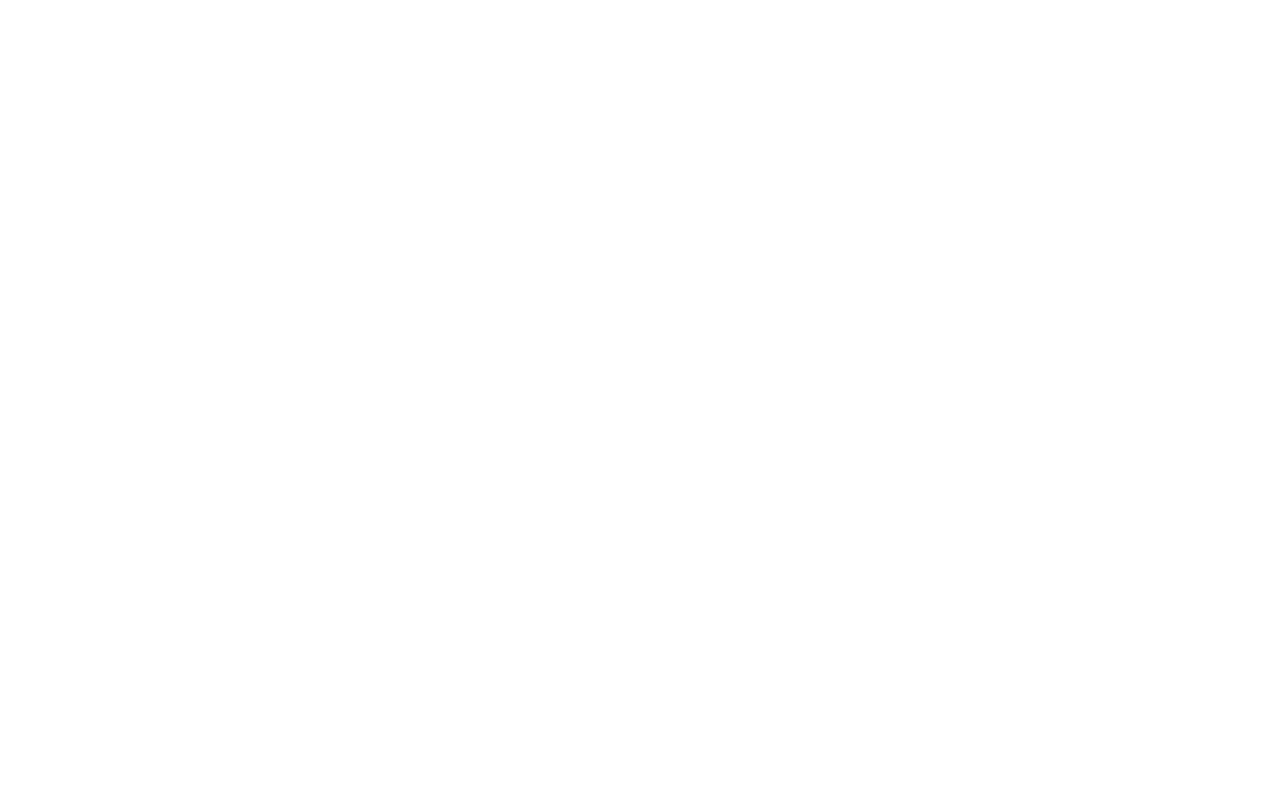
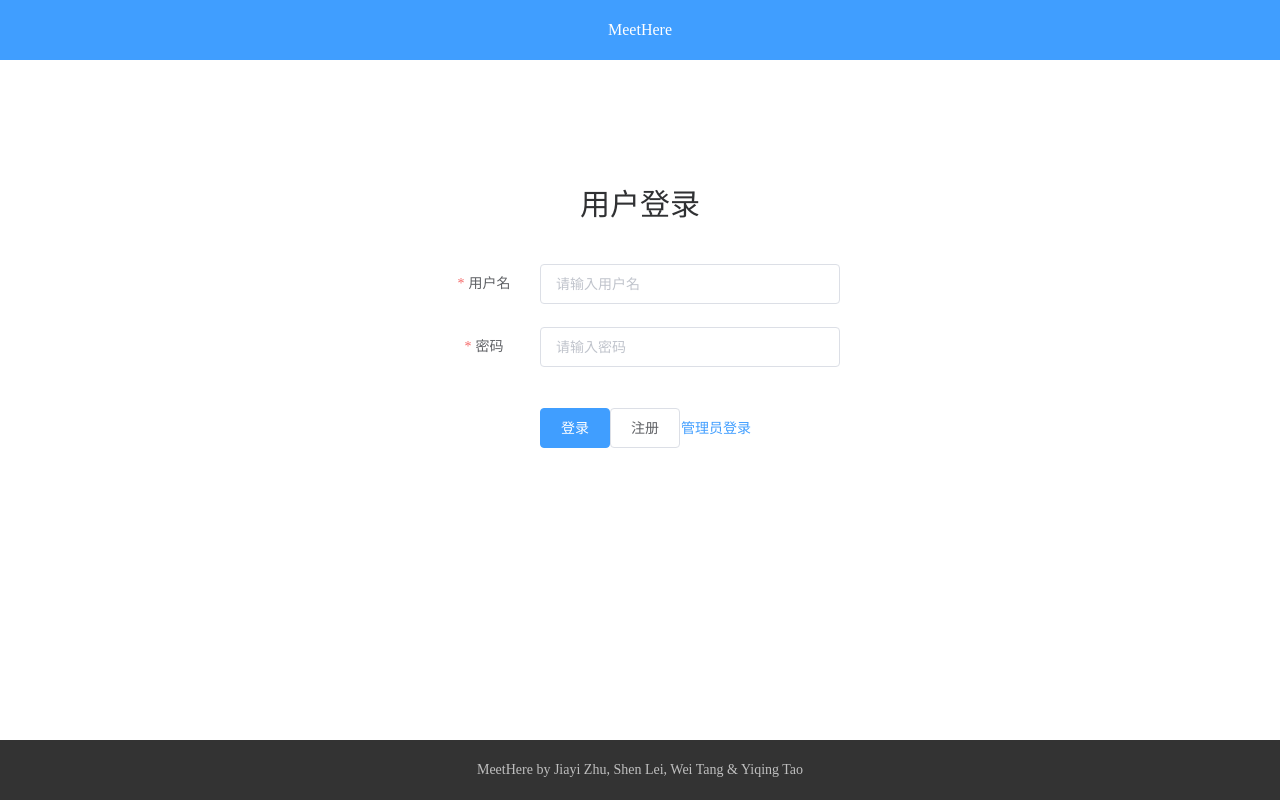
Before and after one commit to yueyue200830/MeetHere, a Vue app in the folder frontend/: page /user/login in a window 1280 px wide. Built offline with nearby package versions, Linux system fonts and the light colour scheme.

Commit message:
add vuex and booking method

```diff
--- a/frontend/package.json
+++ b/frontend/package.json
@@ -20,7 +20,8 @@
     "sass-loader": "^7.1.0",
     "vue": "^2.5.2",
     "vue-grid-layout": "^2.3.2",
-    "vue-router": "^3.0.1"
+    "vue-router": "^3.0.1",
+    "vuex": "^3.1.1"
   },
   "devDependencies": {
     "autoprefixer": "^7.1.2",
--- a/frontend/src/App.vue
+++ b/frontend/src/App.vue
@@ -7,7 +7,6 @@
   <div class="page-template"  v-else>
     <router-view/>
   </div>
-
 </template>
 
 <script>
--- a/frontend/src/components/userComponent.vue
+++ b/frontend/src/components/userComponent.vue
@@ -12,12 +12,7 @@
           router>
           <el-menu-item index="main">首页</el-menu-item>
           <el-menu-item index="revenue">介绍</el-menu-item>
-          <el-submenu index="3">
-            <template slot="title">预约</template>
-            <el-menu-item index="booking">选项1</el-menu-item>
-            <el-menu-item index="booking">选项2</el-menu-item>
-            <el-menu-item index="booking">选项3</el-menu-item>
-          </el-submenu>
+          <el-menu-item index="booking">预约</el-menu-item>
           <el-menu-item index="order">订单</el-menu-item>
           <el-menu-item index="news">新闻</el-menu-item>
           <el-menu-item index="message">留言</el-menu-item>
--- a/frontend/src/main.js
+++ b/frontend/src/main.js
@@ -1,6 +1,7 @@
 import Vue from 'vue';
 import App from './App';
 import router from './router/router';
+import store from './store/store'
 import ElementUI from 'element-ui';
 import 'element-ui/lib/theme-chalk/index.css';
 import global from '../src/mixins/globalMessage';
@@ -22,6 +23,7 @@ Vue.use(Mixins);
 new Vue({
   el: '#app',
   router,
+  store,
   components: { App },
   template: '<App/>'
 });
--- a/frontend/src/pages/userBooking.vue
+++ b/frontend/src/pages/userBooking.vue
@@ -20,7 +20,7 @@
           placeholder="选择日期">
         </el-date-picker>
       </div>
-      <el-button type="primary" icon="el-icon-search">搜索</el-button>
+      <el-button type="primary" icon="el-icon-search" @click="searchOrder">搜索</el-button>
     </div>
     <table class="booking-table">
       <tr>
@@ -29,10 +29,10 @@
       </tr>
       <tr v-for="time in timeSlot">
         <th class="table-time">{{ time+9 }}点 - {{ time+10 }}点</th>
-        <td v-for="c in cost[time]" class="table-td">
-          <div v-if="c > 0" class="booking-td">
-            <el-button type="text" class="booking-inner">
-              ￥{{c}}
+        <td v-for="i in revenueNumber" class="table-td">
+          <div v-if="cost[time][i-1] > 0" class="booking-td">
+            <el-button type="text" class="booking-inner" @click="clickOrder(time, i)">
+              ￥{{ cost[time][i-1] }}
             </el-button>
           </div>
           <div v-else class="reserved">
@@ -41,6 +41,43 @@
         </td>
       </tr>
     </table>
+    <el-dialog
+      title="预定场馆"
+      :visible.sync="addOrderVisibility"
+      width="600px">
+      <el-form :model="addOrderForm" ref="addOrderForm">
+        <el-form-item
+          label="场馆"
+          label-width="100px">
+          <el-input v-model="addOrderForm.revenue" disabled></el-input>
+        </el-form-item>
+        <el-form-item
+          label="日期"
+          label-width="100px">
+          <el-input v-model="addOrderForm.date" disabled></el-input>
+        </el-form-item>
+        <el-form-item
+          label="时间"
+          label-width="100px">
+          <el-input v-model="addOrderForm.time" disabled></el-input>
+        </el-form-item>
+        <el-form-item
+          label="手机号"
+          label-width="100px"
+          prop="phoneNumber"
+          :rules="[
+              { required: true, message: '手机号不可为空'},
+              { type: 'number', message: '手机号必须为数字'}
+            ]"
+        >
+          <el-input type="phoneNumber" v-model.number="addOrderForm.phoneNumber"></el-input>
+        </el-form-item>
+      </el-form>
+      <div slot="footer" class="dialog-footer">
+        <el-button @click="cancelOrder">取 消</el-button>
+        <el-button type="primary" @click="orderRevenue">确 定</el-button>
+      </div>
+    </el-dialog>
   </el-main>
 </template>
 
@@ -59,7 +96,7 @@
                     value: '羽毛球',
                 }],
                 revenue: '篮球',
-                date: '',
+                date: '2019-11-6',
                 pickerOptions: {
                     disabledDate(time) {
                         return time.getTime() < Date.now();
@@ -94,6 +131,34 @@
                 ],[
                     50, 50, 50, 50
                 ]],
+                addOrderVisibility: false,
+                addOrderForm: {
+                    revenue: '',
+                    date: '',
+                    time: '',
+                    phoneNumber: '',
+                },
+            }
+        },
+        methods: {
+            clickOrder: function (time, num) {
+                this.addOrderVisibility = true;
+                this.addOrderForm.revenue = this.revenue;
+                this.addOrderForm.date = this.date;
+                this.addOrderForm.time = (time+9) + "点 - " + (time+10) + "点";
+            },
+            orderRevenue: function () {
+                // Send data to backend.
+                // Go to my order
+                this.$refs['addOrderForm'].resetFields();
+                this.addOrderVisibility = false;
+            },
+            cancelOrder: function () {
+                this.$refs['addOrderForm'].resetFields();
+                this.addOrderVisibility = false;
+            },
+            searchOrder: function () {
+                // Send search data to backend
             }
         }
     }
--- /dev/null
+++ b/frontend/src/pages/userLogin.vue
@@ -0,0 +1,103 @@
+<template>
+  <div>
+    <el-header>
+      <div class="head-title">MeetHere</div>
+    </el-header>
+    <el-main class="user-body">
+      <div class="user-title">
+        用户登录
+      </div>
+      <el-form :model="loginForm" ref="addNewsForm" class="login-form">
+        <el-form-item
+          label="用户名"
+          label-width="100px"
+          :rules="[
+              { required: true, message: '用户名不可为空'},
+            ]"
+          prop="name">
+          <el-input type="name" v-model="loginForm.name" placeholder="请输入用户名"></el-input>
+        </el-form-item>
+        <el-form-item
+          label="密码"
+          label-width="100px"
+          :rules="[
+              { required: true, message: '密码不可为空'},
+            ]"
+          prop="password">
+          <el-input
+            type="password"
+            placeholder="请输入密码"
+            v-model="loginForm.password">
+          </el-input>
+        </el-form-item>
+        <el-form-item class="login-button">
+          <el-button type="primary" @click="login" class="login-button-submit">登录</el-button>
+          <el-button>注册</el-button>
+          <el-button type="text" @click="managerLogin">管理员登录</el-button>
+        </el-form-item>
+      </el-form>
+    </el-main>
+    <user-footer></user-footer>
+  </div>
+</template>
+
+<script>
+    export default {
+        name: "userLogin",
+        data () {
+            return {
+                loginForm: {
+                    name: '',
+                    password: '',
+                },
+            }
+        },
+        methods: {
+            login: function() {
+
+            },
+            managerLogin: function () {
+                this.$router.push('/login')
+            }
+        }
+    }
+</script>
+
+<style scoped>
+  .el-header {
+    background-color: #409EFF;
+    color: white;
+    text-align: center;
+    line-height: 60px;
+    display: flex;
+    flex-direction: row;
+  }
+
+  .head-title {
+    margin: 0 auto;
+  }
+
+  .user-body {
+    min-height: calc(100vh - 120px);
+  }
+
+  .user-title {
+    text-align: center;
+    font-size: 30px;
+    margin: 100px 0 40px;
+    color: #303133;
+  }
+
+  .login-form {
+    width: 400px;
+    margin: 10px auto;
+  }
+
+  .login-button {
+    margin-top: 40px;
+  }
+
+  .login-button-submit {
+    margin-left: 100px;
+  }
+</style>
--- a/frontend/src/pages/userMessage.vue
+++ b/frontend/src/pages/userMessage.vue
@@ -39,7 +39,7 @@
               { required: true, message: '标题不可为空'},
             ]"
             prop="title">
-            <el-input type="title" v-model="addNewsForm.title" class="phone-input"></el-input>
+            <el-input type="title" v-model="addNewsForm.title"></el-input>
           </el-form-item>
           <el-form-item
             label="内容"
--- a/frontend/src/router/router.js
+++ b/frontend/src/router/router.js
@@ -13,6 +13,7 @@ import UserNews from "../pages/userNews"
 import UserOrder from "../pages/userOrder"
 import UserMessage from "../pages/userMessage"
 import UserBooking from "../pages/userBooking"
+import UserLogin from "../pages/userLogin"
 import Main from '../pages/mainPage';
 import VueRouter from 'vue-router';
 import Vue from 'vue';
@@ -133,6 +134,11 @@ const routes = [
       },
     ]
   },
+  {
+    path: '/user/login',
+    component: UserLogin,
+    meta: {}
+  },
 ];
 
 const router = new VueRouter({
--- /dev/null
+++ b/frontend/src/store/store.js
@@ -0,0 +1,17 @@
+import Vue from 'vue'
+import Vuex from 'vuex'
+
+Vue.use(Vuex);
+
+const store = new Vuex.Store({
+  state: {
+    count: 0
+  },
+  mutations: {
+    increment (state) {
+      state.count++
+    }
+  }
+});
+
+export default store
```
Also changed, not shown: 1 other file (tests, documents, lock files or other folders).
